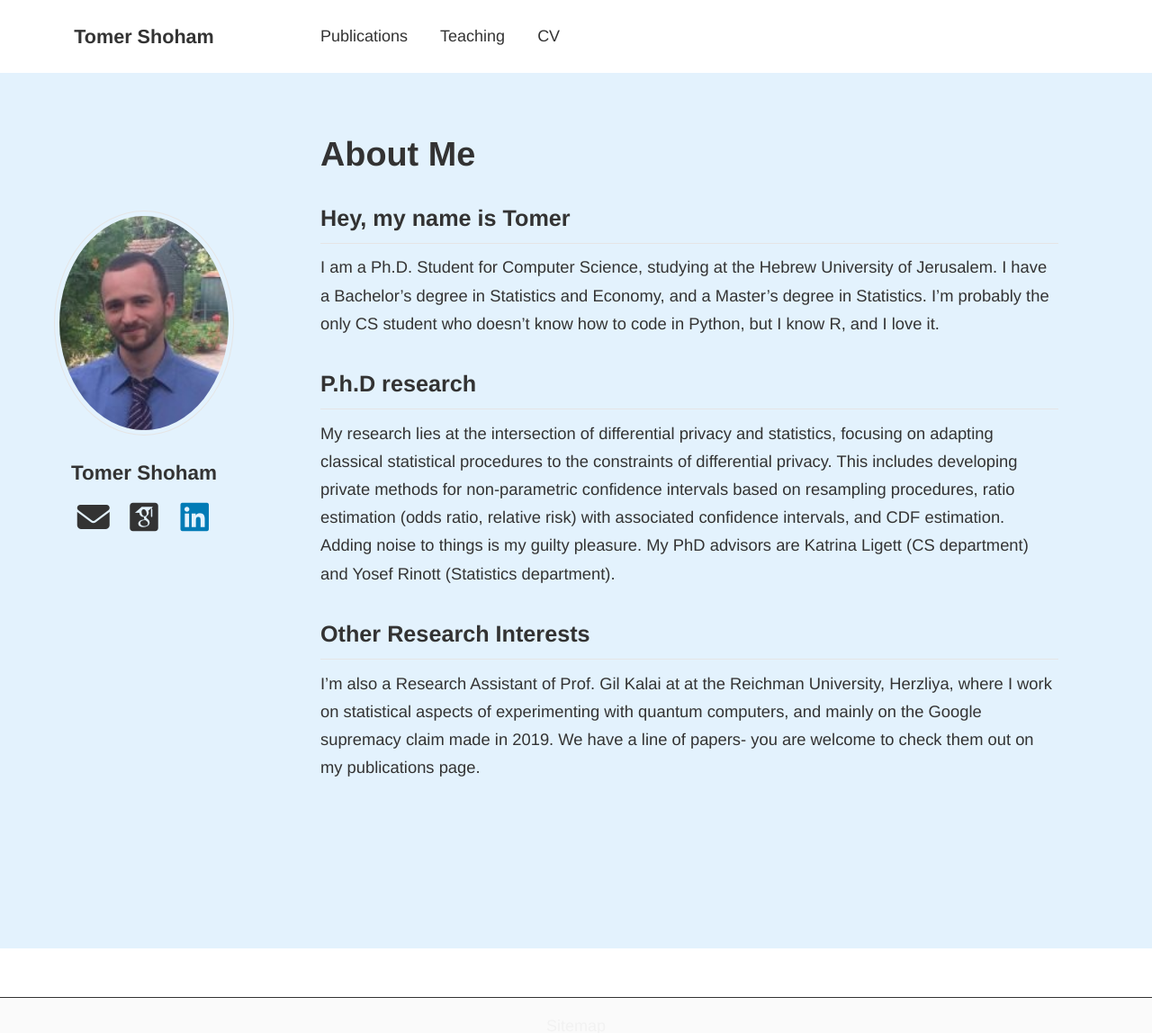
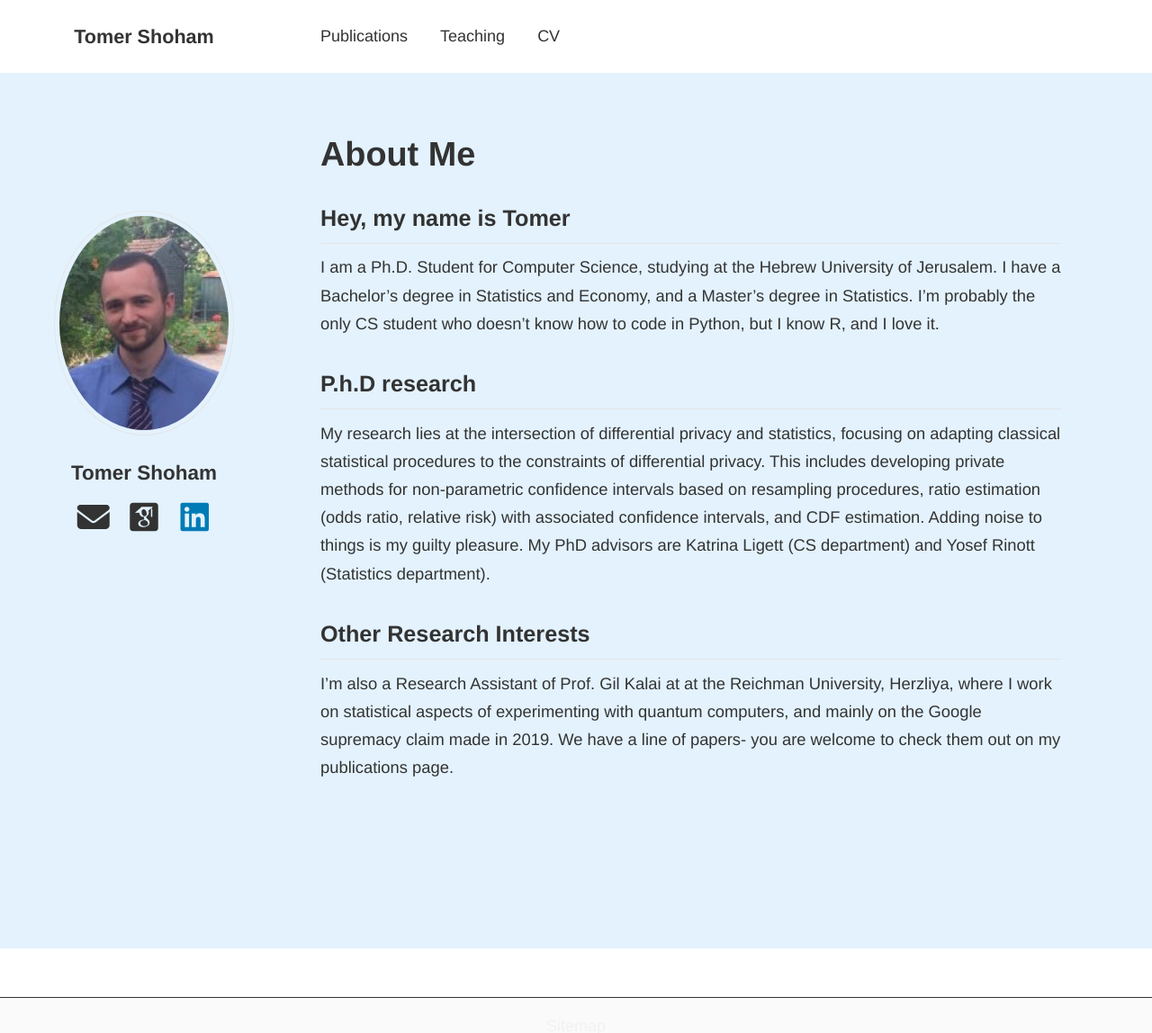
Before and after one commit to TomerShoham1/TomerShoham1.github.io, a Jekyll site: the page built from _pages/about.md, in a window 1280 px wide and 1209 px high. Shown: the top 1148 px of the window at 90% size. Built offline with Jekyll 4.4.1, drawn with Linux system fonts in a browser that asks for light colours; some web fonts are replaced; a script that is not in the unit is left out.

Commit message:
Increasing width and adding a publication

```diff
--- a/_sass/layout/_three-column-layout.scss
+++ b/_sass/layout/_three-column-layout.scss
@@ -1,10 +1,10 @@
 :root {
-  --site-layout-max-width: 1400px;
+  --site-layout-max-width: 1500px;
   --site-left-column-width: 25%;
   --site-center-column-width: 70%;
   --site-right-column-width: 5%;
   --site-column-padding: 2em;
-  --site-content-max-width: 820px;
+  --site-content-max-width: 980px;
 }
 
 .three-column-layout {
```
